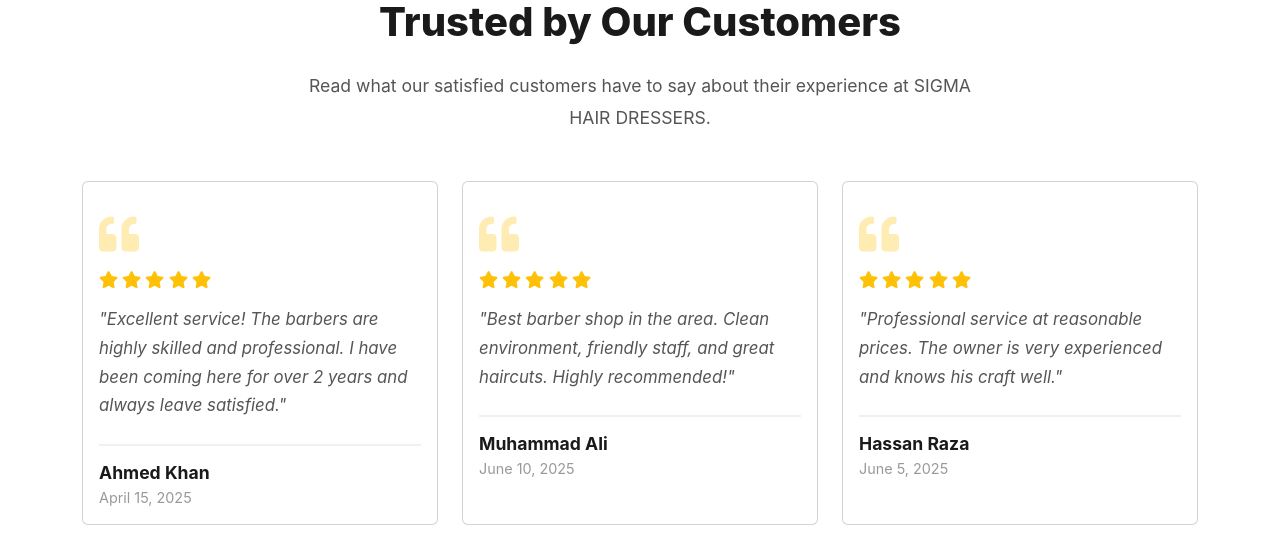
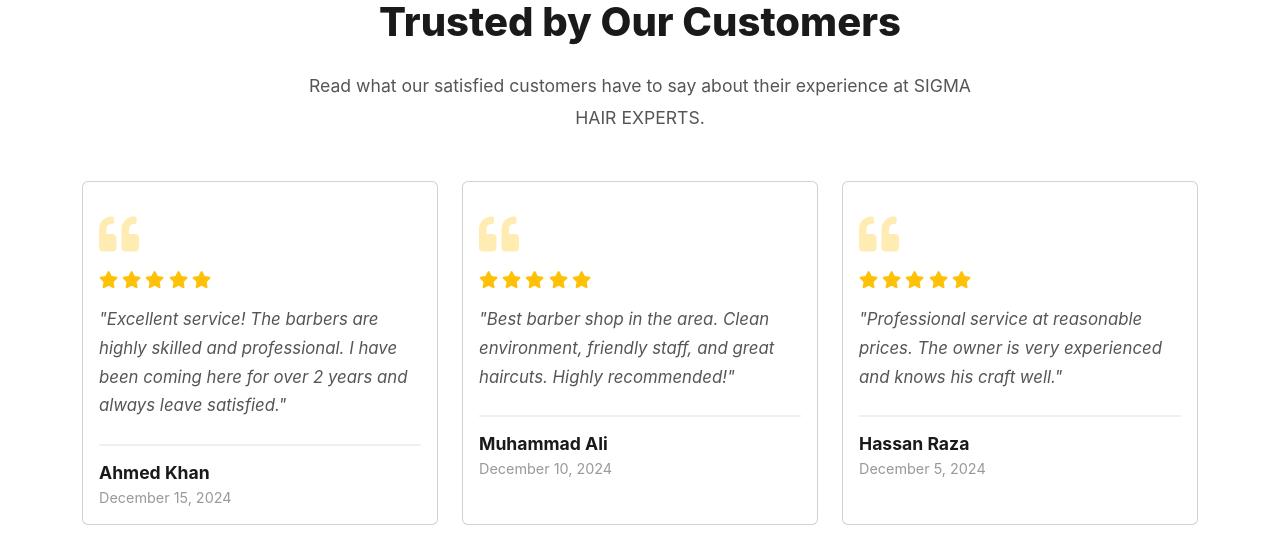
Before and after one commit to shopmanagementsystempk/Hair-Saloon, a React (Create React App) app: page /testimonials in a window 1280 px wide. Shown: the part 382-929 px from the top of the page. Built offline with nearby package versions, Linux system fonts and the light colour scheme; no server answers; the database is empty.

Commit message:
Update Testimonials.js

```diff
--- a/src/pages/Testimonials.js
+++ b/src/pages/Testimonials.js
@@ -15,42 +15,42 @@
             name: 'Ahmed Khan',
             rating: 5,
             comment: 'Excellent service! The barbers are highly skilled and professional. I have been coming here for over 2 years and always leave satisfied.',
-            date: '2025-4-15'
+            date: '2024-12-15'
         },
         {
             id: 2,
             name: 'Muhammad Ali',
             rating: 5,
             comment: 'Best barber shop in the area. Clean environment, friendly staff, and great haircuts. Highly recommended!',
-            date: '2025-6-10'
+            date: '2024-12-10'
         },
         {
             id: 3,
             name: 'Hassan Raza',
             rating: 5,
             comment: 'Professional service at reasonable prices. The owner is very experienced and knows his craft well.',
-            date: '2025-6-05'
+            date: '2024-12-05'
         },
         {
             id: 4,
             name: 'Bilal Ahmed',
             rating: 5,
             comment: 'Great experience every time. They really care about customer satisfaction and deliver quality work.',
-            date: '2025-8-28'
+            date: '2024-11-28'
         },
         {
             id: 5,
             name: 'Usman Tariq',
             rating: 5,
             comment: 'Very professional and skilled barbers. The shop is well-maintained and hygienic. Will definitely come back!',
-            date: '2025-9-20'
+            date: '2024-11-20'
         },
         {
             id: 6,
             name: 'Faisal Mahmood',
             rating: 5,
             comment: 'Outstanding service! They take time to understand what you want and deliver exactly that. Highly professional.',
-            date: '2025-11-15'
+            date: '2024-11-15'
         }
     ];
 
@@ -104,7 +104,7 @@
                         <div className="section-label">Reviews</div>
                         <h2 className="section-title">Trusted by Our Customers</h2>
                         <p className="section-description mx-auto" style={{ maxWidth: '700px' }}>
-                            Read what our satisfied customers have to say about their experience at SIGMA HAIR DRESSERS.
+                            Read what our satisfied customers have to say about their experience at SIGMA HAIR EXPERTS.
                         </p>
                     </div>
 
```
